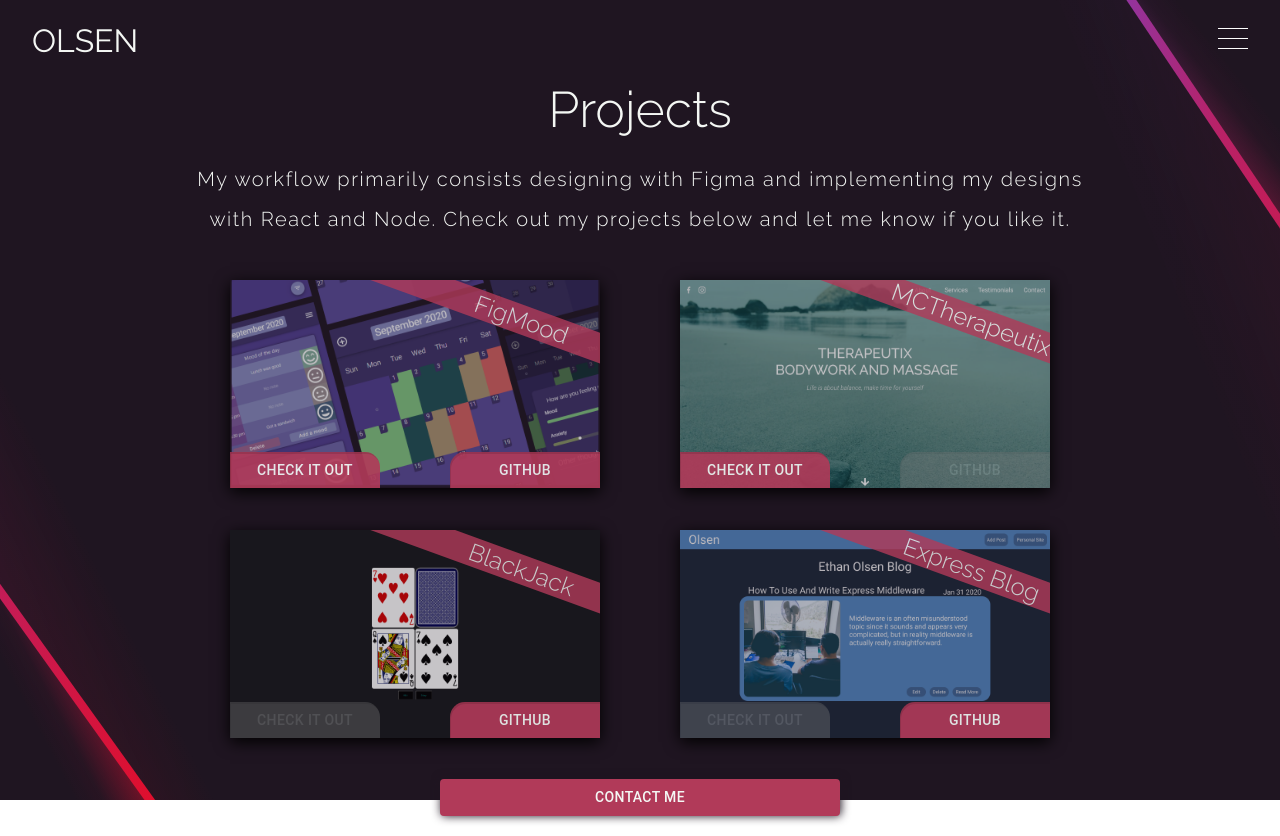
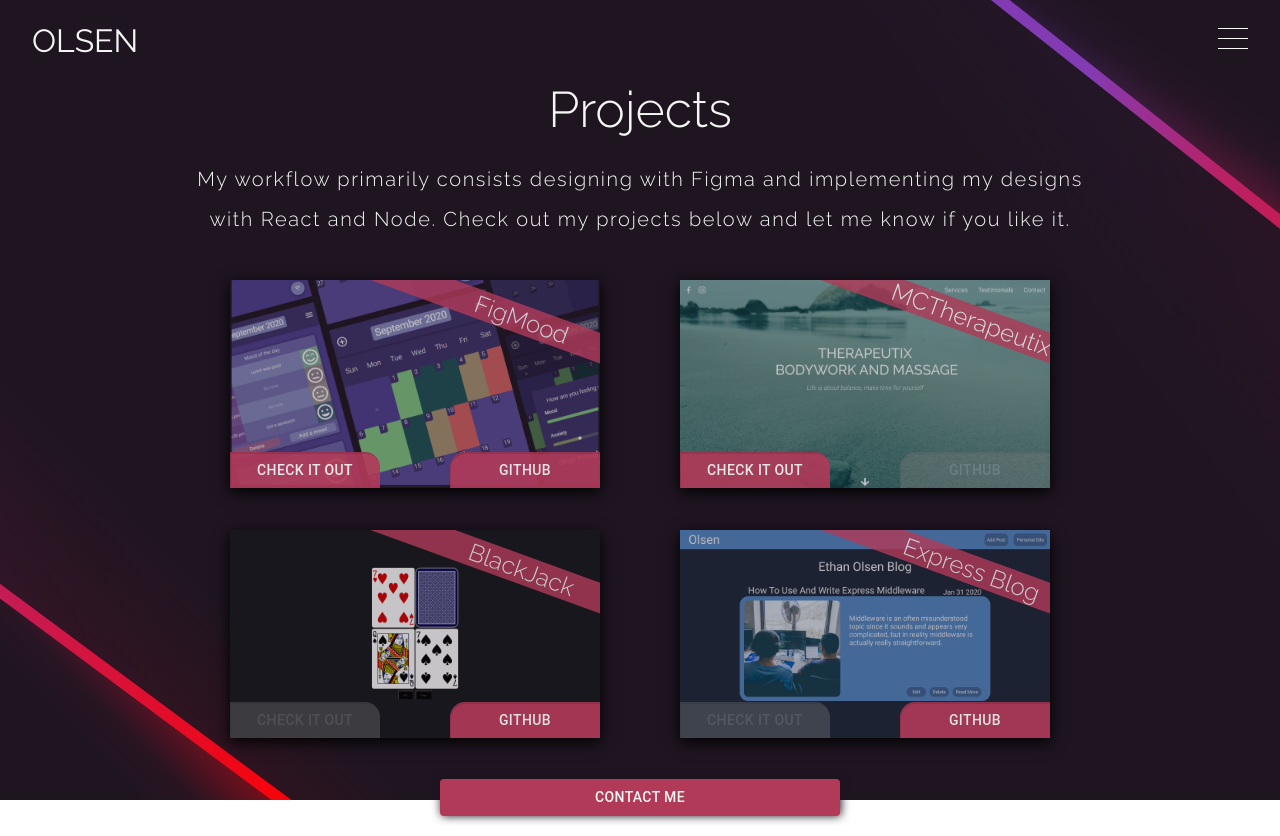
Before and after one commit to o2dependent/react-portfolio-netlify, a React (Create React App) app: page /projects in a window 1280 px wide. Built offline with nearby package versions, Linux system fonts and the light colour scheme.

Commit message:
browser support: firefox

```diff
--- a/src/BG.css
+++ b/src/BG.css
@@ -10,10 +10,17 @@
 	height: 100vh;
 	width: 100vw;
 }
+.right,
+.left,
+.mobile {
+	background-repeat: round;
+	background-size: cover;
+}
 .BG .flex {
 	height: 100%;
 	margin: 0 -2px;
-	width: stretch;
+	width: auto;
+	flex-grow: 1;
 	background: var(--dark);
 }
 .BG .right {
@@ -23,7 +30,7 @@
 	right: 0;
 	top: 0;
 	z-index: 10;
-	background: url(./bg-right.svg);
+	background-image: url(./bg-right.svg);
 }
 .BG .mobile {
 	display: none;
@@ -33,26 +40,26 @@
 }
 .Landing .BG .mobile,
 .About .BG .mobile {
-	background: url(./landing-bg-mobile.svg);
+	background-image: url(./landing-bg-mobile.svg);
 }
 .Contact .BG .mobile {
-	background: url(./contact-bg-mobile.svg);
+	background-image: url(./contact-bg-mobile.svg);
 }
 .Projects .BG .mobile {
-	background: url(./projects-bg-mobile.svg);
+	background-image: url(./projects-bg-mobile.svg);
 }
 .Landing .BG .left,
 .About .BG .left {
 	height: 100%;
 	width: 566px;
 	z-index: 10;
-	background: url(./landing-bg-left.svg);
+	background-image: url(./landing-bg-left.svg);
 }
 .Contact .BG .left {
 	height: 100%;
 	width: 566px;
 	z-index: 10;
-	background: url(./contact-bg-left.svg);
+	background-image: url(./contact-bg-left.svg);
 }
 
 @media only screen and (max-width: 900px) {
@@ -123,13 +130,11 @@
 	height: 100%;
 	width: 566px;
 	z-index: 10;
-	background: var(--dark);
-	background: url(./projects-bg-right.svg);
+	background-image: url(./projects-bg-right.svg);
 }
 .Projects .BG .left {
 	height: 100%;
 	width: 566px;
 	z-index: 10;
-	background: var(--dark);
-	background: url(./projects-bg-left.svg);
+	background-image: url(./projects-bg-left.svg);
 }
```
